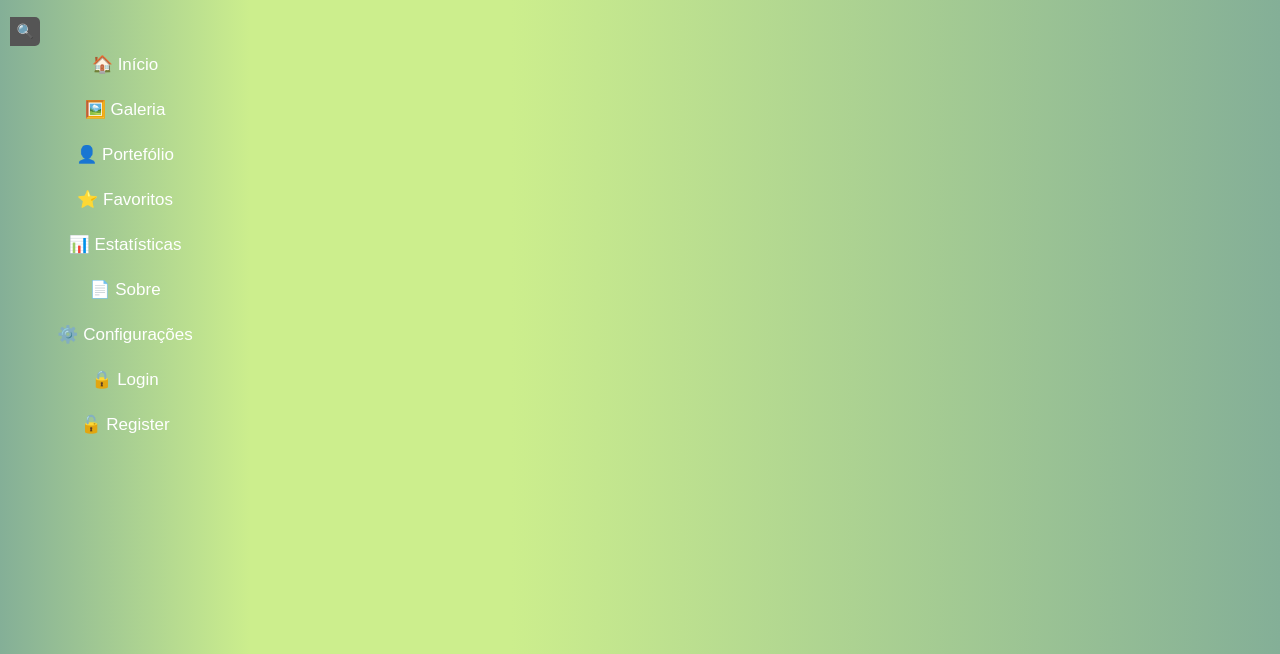
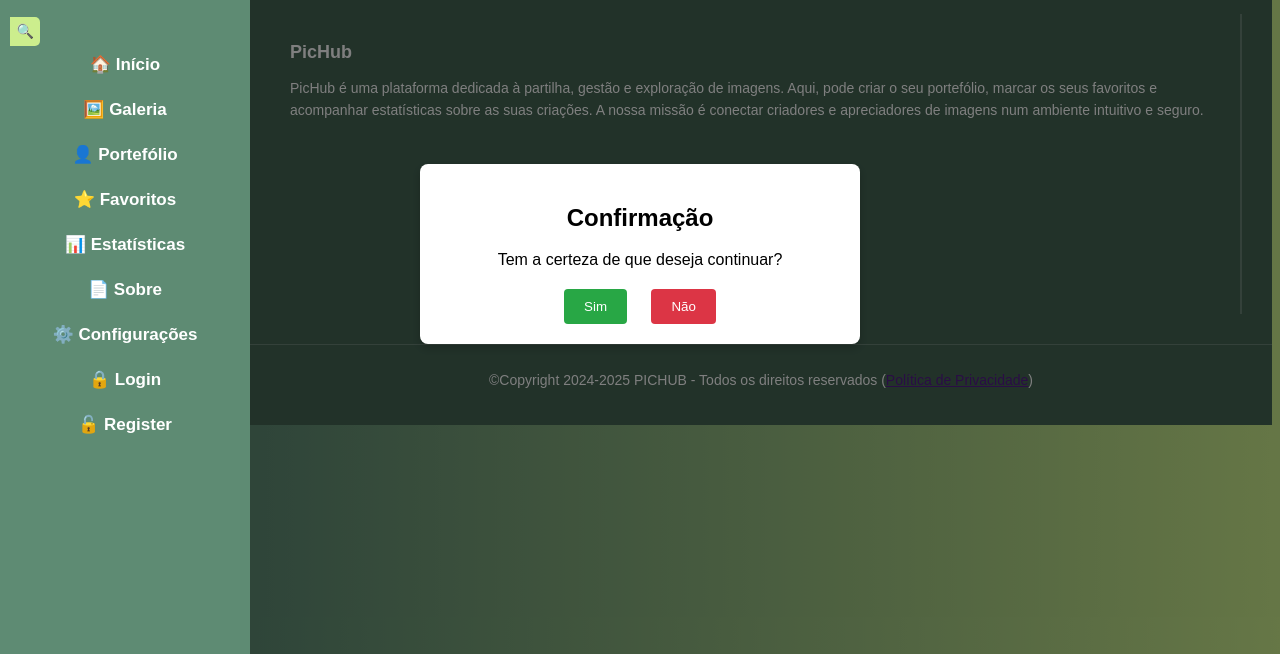
Before and after one commit to DanyloDuma/projeto_M5_DanyloDuma2GI, a plain HTML site: page index.html in a window 1280 px wide. Shown: the part 146-800 px from the top of the page. Drawn offline with Linux system fonts and the light colour scheme.

Commit message:
16/12/2024
notificação inicial configurada
Footer configurado

```diff
--- a/index.html
+++ b/index.html
@@ -7,6 +7,17 @@
   <title>Página principal</title>
 </head>
 <body>
+  <div id="modal" class="modal">
+    <div class="modal-content">
+      <h2>Confirmação</h2>
+      <p>Tem a certeza de que deseja continuar?</p>
+      <div class="modal-buttons">
+        <button id="btn-sim">Sim</button>
+        <button id="btn-nao">Não</button>
+      </div>
+    </div>
+  </div>
+
   <header>
     <nav class="menu-vertical">
       <a href="index.html"><img class="img-l" src="img/PicHub-white-removebg.png" alt="PicHub White Logo" width="215px"></a>
@@ -28,5 +39,21 @@
   <main class="conteudo">
     <h1>index</h1>
   </main>
+  <footer class="footer">
+    <div class="footer-container">
+      <div class="footer-section">
+        <h3>PicHub</h3>
+        <p>PicHub é uma plataforma dedicada à partilha, gestão e exploração de imagens. Aqui, pode criar o seu portefólio,
+          marcar os seus favoritos e acompanhar estatísticas sobre as suas criações.
+          A nossa missão é conectar criadores e apreciadores de imagens num ambiente intuitivo e seguro.
+        </p>
+      </div>
+      <div class="vertical-line"></div>
+    </div>
+    <div class="footer-bottom">
+      <p>&copy;Copyright 2024-2025 PICHUB - Todos os direitos reservados (<a href="">Política de Privacidade</a>)</p>
+    </div>
+  </footer>
+  <script src="script.js"></script>
 </body>
 </html>
--- /dev/null
+++ b/script.js
@@ -0,0 +1,25 @@
+// Selecionar elementos
+const modal = document.getElementById('modal');
+const btnSim = document.getElementById('btn-sim');
+const btnNao = document.getElementById('btn-nao');
+
+// Verificar se o modal já foi confirmado
+window.addEventListener('load', () => {
+  const isConfirmed = localStorage.getItem('modalConfirmed'); // Verifica no armazenamento local
+  if (!isConfirmed) {
+    modal.style.display = 'flex'; // Exibe o modal se não foi confirmado
+  }
+});
+
+// Fechar a janela modal e armazenar a confirmação
+btnSim.addEventListener('click', () => {
+  alert('Obrigado pela confirmação!');
+  localStorage.setItem('modalConfirmed', 'true'); // Armazena a confirmação
+  modal.style.display = 'none'; // Fecha o modal
+});
+
+// Redirecionar ao clicar em "Não"
+btnNao.addEventListener('click', () => {
+  alert('Você será redirecionado para o Google.');
+  window.location.href = 'https://www.google.com'; // Redireciona para o Google
+});
--- a/style.css
+++ b/style.css
@@ -7,7 +7,7 @@
   left: 0;
   width: 230px; /* Largura da barra */
   height: 100%; /* Ocupa toda a altura da janela */
-  background: linear-gradient(to right, #84af97 0%, #ccee8d 100%); /* Gradiente de verde claro para branco */
+  background: #5e8b73;
   padding: 10px; /* Reduz o espaçamento interno */
   display: flex; /* Organiza o layout interno */
   flex-direction: column; /* Alinha os itens verticalmente */
@@ -36,11 +36,13 @@
 .menu-vertical ul li a {
   display: block; /* Ocupa toda a largura do item */
   text-decoration: none; /* Remove o sublinhado */
-  color: white;
+  /* color:#8f417c; */
+  color:white;
   padding: 8px 12px; /* Reduz o padding interno */
   border-radius: 5px; /* Bordas arredondadas */
   transition: background-color 0.3s; /* Animação ao passar o mouse */
   text-align: center; /* Centraliza o texto e os ícones */
+  font-weight: bold;
 }
 
 .menu-vertical ul li a:hover,
@@ -68,7 +70,7 @@
 
 button[type="submit"] {
   padding: 6.4px; /* Ajuste no padding */
-  background-color: #555;
+  background-color: #ccee8d;
   color: white;
   border: none;
   border-radius: 0 5px 5px 0; /* Bordas arredondadas apenas no lado direito */
@@ -96,7 +98,7 @@ button[type="submit"]:hover {
 
 body {
   font-family: Arial, sans-serif;
-  background: linear-gradient(to right, #ccee8d 40%, #84af97 100%);
+  background: linear-gradient(to right, #5e8b73 20%, #ccee8d 100%);
   margin-left: 250px; /* Espaço à esquerda do conteúdo para não sobrepor o menu */
   padding: 0; /* Removido o padding default */
 }
@@ -107,3 +109,150 @@ body {
   border: 1px solid #ccc; /* Adiciona uma borda para separação, opcional */
   border-radius: 5px; /* Bordas arredondadas, opcional */
 }
+
+.footer {
+  background-color: #446453;
+  color: white; /* Texto branco para contraste */
+  padding: 20px 0; /* Espaçamento interno */
+  font-family: Arial, sans-serif;
+}
+
+.footer-container {
+  display: flex; /* Layout flexível */
+  flex-wrap: wrap; /* Ajusta em telas menores */
+  align-items: flex-start; /* Alinha no topo */
+  max-width: 1200px; /* Largura máxima */
+  margin: 0 auto; /* Centraliza o conteúdo */
+  padding: 0 20px; /* Espaçamento horizontal */
+}
+
+.footer-section {
+  flex: 1; /* Permite que as seções ocupem espaços iguais */
+  margin: 10px;
+  padding: 10px;
+  min-width: 200px; /* Largura mínima para evitar colapsos */
+}
+
+.footer-section h3, .footer-section h4 {
+  text-align: left; /* Garante alinhamento à esquerda */
+  font-size: 18px; /* Tamanho do título */
+  margin-bottom: 10px; /* Espaço abaixo do título */
+  font-weight: bold; /* Texto em negrito */
+}
+
+.footer-section ul {
+  list-style: none; /* Remove marcadores */
+  padding: 0;
+  margin: 0;
+  text-align: left; /* Alinha itens à esquerda */
+}
+
+.footer-section ul li {
+  margin-bottom: 8px; /* Espaçamento entre itens */
+}
+
+.footer-section ul li a {
+  text-decoration: none; /* Remove sublinhado */
+  color: white;
+  transition: color 0.3s ease; /* Transição suave */
+}
+
+.footer-section ul li a:hover {
+  color: #ccee8d; /* Cor clara ao passar o mouse */
+}
+
+.footer h3, .footer h4 {
+  text-align: left; /* Garante alinhamento à esquerda */
+  font-size: 18px; /* Tamanho do título */
+  margin-bottom: 10px; /* Espaço abaixo do título */
+  font-weight: bold; /* Texto em negrito */
+}
+
+.footer p, .footer ul {
+  font-size: 14px; /* Tamanho do texto */
+  line-height: 1.6; /* Altura da linha */
+}
+
+.footer ul {
+  list-style: none; /* Remove marcadores */
+  padding: 0;
+  margin: 0;
+  text-align: left; /* Alinha itens à esquerda */
+}
+
+.footer ul li {
+  margin-bottom: 8px;
+}
+
+.footer ul li a {
+  text-decoration: none; /* Remove sublinhado */
+  color: white;
+  transition: color 0.3s ease; /* Transição suave */
+}
+
+.footer ul li a:hover {
+  color: #ccee8d; /* Cor clara ao passar o mouse */
+}
+
+.footer-bottom {
+  text-align: center; /* Centraliza o texto */
+  font-size: 12px; /* Texto menor */
+  margin-top: 20px;
+  border-top: 1px solid #ffffff33; /* Linha separadora */
+  padding-top: 10px; /* Espaçamento acima */
+}
+
+.vertical-line {
+  border-left: 2px solid #ffffff33; /* Linha vertical com 2px de espessura e cor preta */
+  height: 300px; /* Altura da linha */
+  margin: 10px; /* Espaçamento ao redor da linha */
+}
+
+/* Estilos para o Modal */
+.modal {
+  display: none; /* Inicialmente escondido */
+  position: fixed;
+  top: 0;
+  left: 0;
+  width: 100%;
+  height: 100%;
+  background-color: rgba(0, 0, 0, 0.5); /* Fundo semitransparente */
+  justify-content: center;
+  align-items: center;
+}
+
+.modal-content {
+  background: white;
+  padding: 20px;
+  border-radius: 8px;
+  text-align: center;
+  box-shadow: 0 4px 8px rgba(0, 0, 0, 0.2);
+  max-width: 400px;
+  width: 90%;
+}
+
+.modal-buttons {
+  margin-top: 20px;
+}
+
+.modal-buttons button {
+  margin: 0 10px;
+  padding: 10px 20px;
+  border: none;
+  border-radius: 4px;
+  cursor: pointer;
+}
+
+#btn-sim {
+  background-color: #28a745;
+  color: white;
+}
+
+#btn-nao {
+  background-color: #dc3545;
+  color: white;
+}
+
+#btn-sim:hover, #btn-nao:hover {
+  opacity: 0.9;
+}
```
